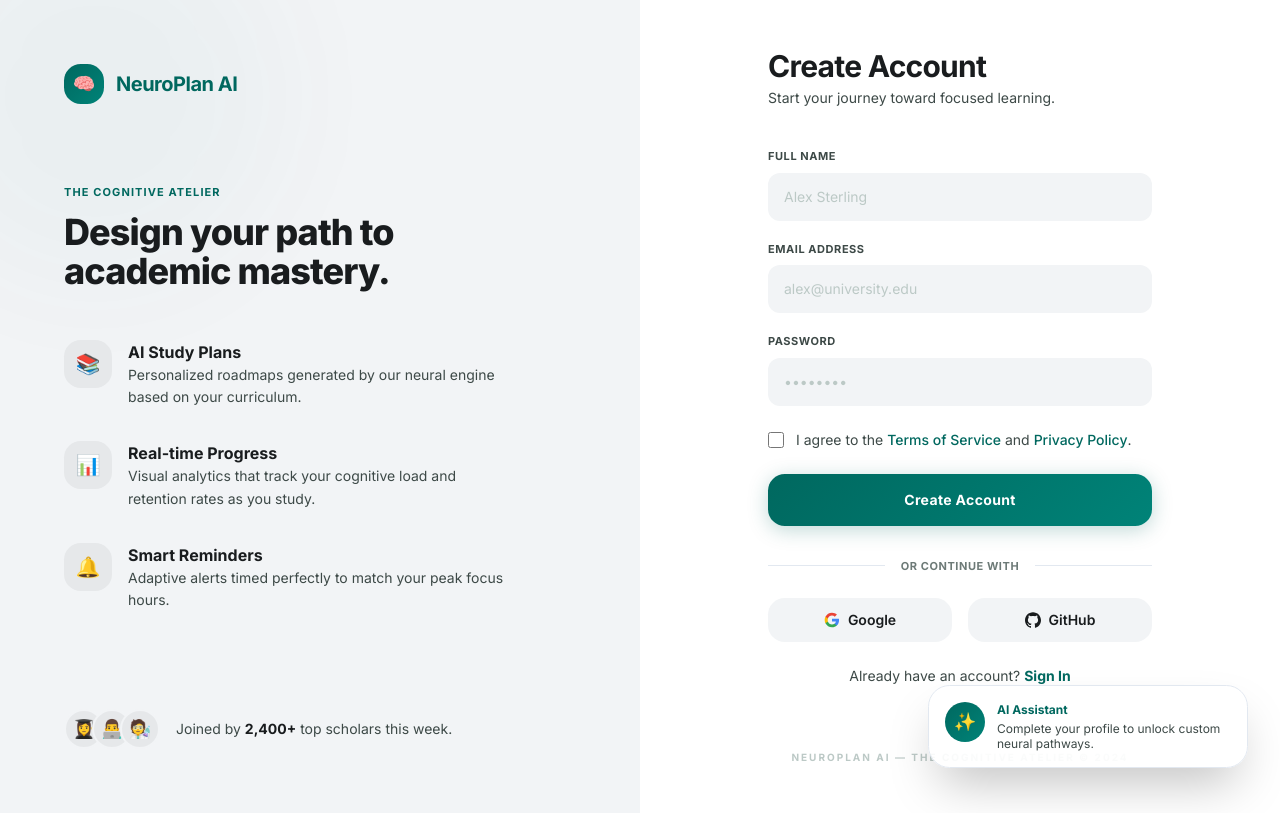
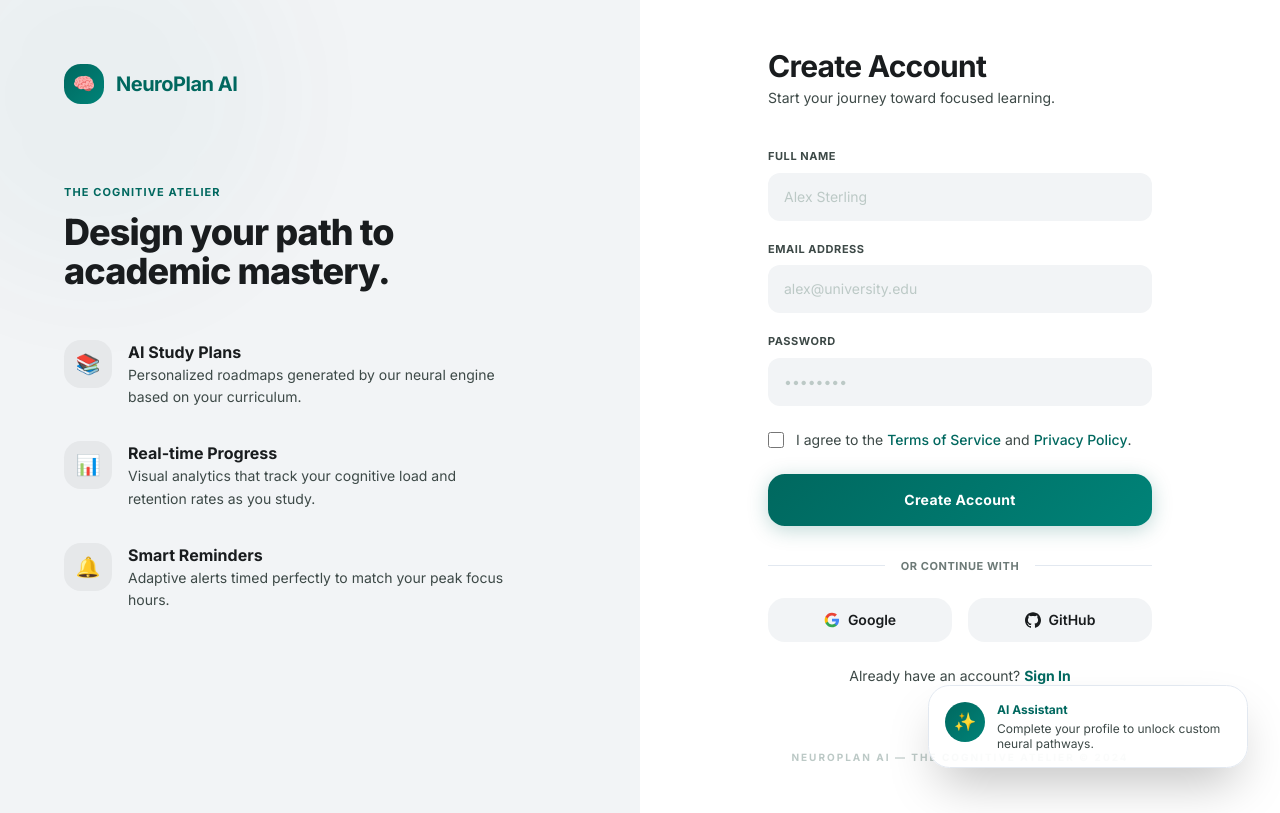
Before and after one commit to faraaz0786/NeuroPlan-AI, a Next.js app: page /signup in a window 1280 px wide. Built offline with nearby package versions, Linux system fonts and the light colour scheme.

Commit message:
style: remove social proof from signup left panel and add fade-out on click for AI bubble

```diff
--- a/src/app/(auth)/login/page.tsx
+++ b/src/app/(auth)/login/page.tsx
@@ -1,13 +1,20 @@
 "use client"
 
 import Link from "next/link"
-import { useActionState, useState } from "react"
+import { useActionState, useState, useEffect } from "react"
 import { login, signInWithGoogle } from "@/actions/auth"
 import { Eye, EyeOff } from "lucide-react"
 
 export default function LoginPage() {
   const [state, formAction, isPending] = useActionState(login, { error: "" })
   const [showPassword, setShowPassword] = useState(false)
+  const [showBubble, setShowBubble] = useState(true)
+
+  useEffect(() => {
+    const handleClick = () => setShowBubble(false)
+    document.addEventListener("click", handleClick)
+    return () => document.removeEventListener("click", handleClick)
+  }, [])
 
   return (
     <main className="min-h-screen flex items-center justify-center bg-[#f7f9fb]">
@@ -170,7 +177,12 @@ export default function LoginPage() {
       </div>
 
       {/* AI Security Badge */}
-      <div className="fixed bottom-8 right-8 hidden lg:flex items-center gap-3 bg-white/80 backdrop-blur-xl px-4 py-3 rounded-full border border-[#e2e8f0] shadow-lg">
+      <div
+        onClick={(e) => e.stopPropagation()}
+        className={`fixed bottom-8 right-8 hidden lg:flex items-center gap-3 bg-white/80 backdrop-blur-xl px-4 py-3 rounded-full border border-[#e2e8f0] shadow-lg transition-all duration-500 transform ${
+          showBubble ? "opacity-100 translate-y-0" : "opacity-0 translate-y-4 pointer-events-none"
+        }`}
+      >
         <div
           className="w-7 h-7 rounded-full flex items-center justify-center text-sm"
           style={{ background: "#ffddb8" }}
--- a/src/app/(auth)/signup/page.tsx
+++ b/src/app/(auth)/signup/page.tsx
@@ -1,7 +1,7 @@
 "use client"
 
 import Link from "next/link"
-import { useActionState } from "react"
+import { useActionState, useState, useEffect } from "react"
 import { signup, signInWithGoogle } from "@/actions/auth"
 
 const features = [
@@ -24,9 +24,17 @@ const features = [
 
 export default function SignupPage() {
   const [state, formAction, isPending] = useActionState(signup, { error: "" })
+  const [showBubble, setShowBubble] = useState(true)
+
+  useEffect(() => {
+    const handleClick = () => setShowBubble(false)
+    document.addEventListener("click", handleClick)
+    return () => document.removeEventListener("click", handleClick)
+  }, [])
 
   return (
     <div className="flex min-h-screen w-full bg-[#f7f9fb]">
+
 
       {/* ── Left Panel: Feature Teaser ────────────────────────── */}
       <div className="hidden lg:flex flex-col justify-between w-1/2 bg-[#f2f4f6] p-16 relative overflow-hidden">
@@ -71,22 +79,7 @@ export default function SignupPage() {
           </div>
         </div>
 
-        {/* Social proof */}
-        <div className="relative z-10 flex items-center gap-4">
-          <div className="flex -space-x-3">
-            {["👩‍🎓", "👨‍💻", "🧑‍🔬"].map((em, i) => (
-              <div
-                key={i}
-                className="w-10 h-10 rounded-full border-2 border-[#f2f4f6] bg-[#e6e8ea] flex items-center justify-center text-lg"
-              >
-                {em}
-              </div>
-            ))}
-          </div>
-          <p className="text-sm text-[#3d4947]">
-            Joined by <span className="font-bold text-[#191c1e]">2,400+</span> top scholars this week.
-          </p>
-        </div>
+        {/* Social proof removed per user request */}
       </div>
 
       {/* ── Right Panel: Signup Form ──────────────────────────── */}
@@ -243,7 +236,12 @@ export default function SignupPage() {
         </div>
 
         {/* AI Assistant Bubble */}
-        <div className="fixed bottom-8 right-8 z-50">
+        <div
+          onClick={(e) => e.stopPropagation()}
+          className={`fixed bottom-8 right-8 z-50 transition-all duration-500 transform ${
+            showBubble ? "opacity-100 translate-y-0" : "opacity-0 translate-y-4 pointer-events-none"
+          }`}
+        >
           <div className="bg-white/80 backdrop-blur-xl p-4 rounded-2xl shadow-2xl flex items-start gap-3 max-w-xs border border-[#e2e8f0]">
             <div
               className="w-10 h-10 rounded-full flex items-center justify-center shrink-0 text-lg"
```
